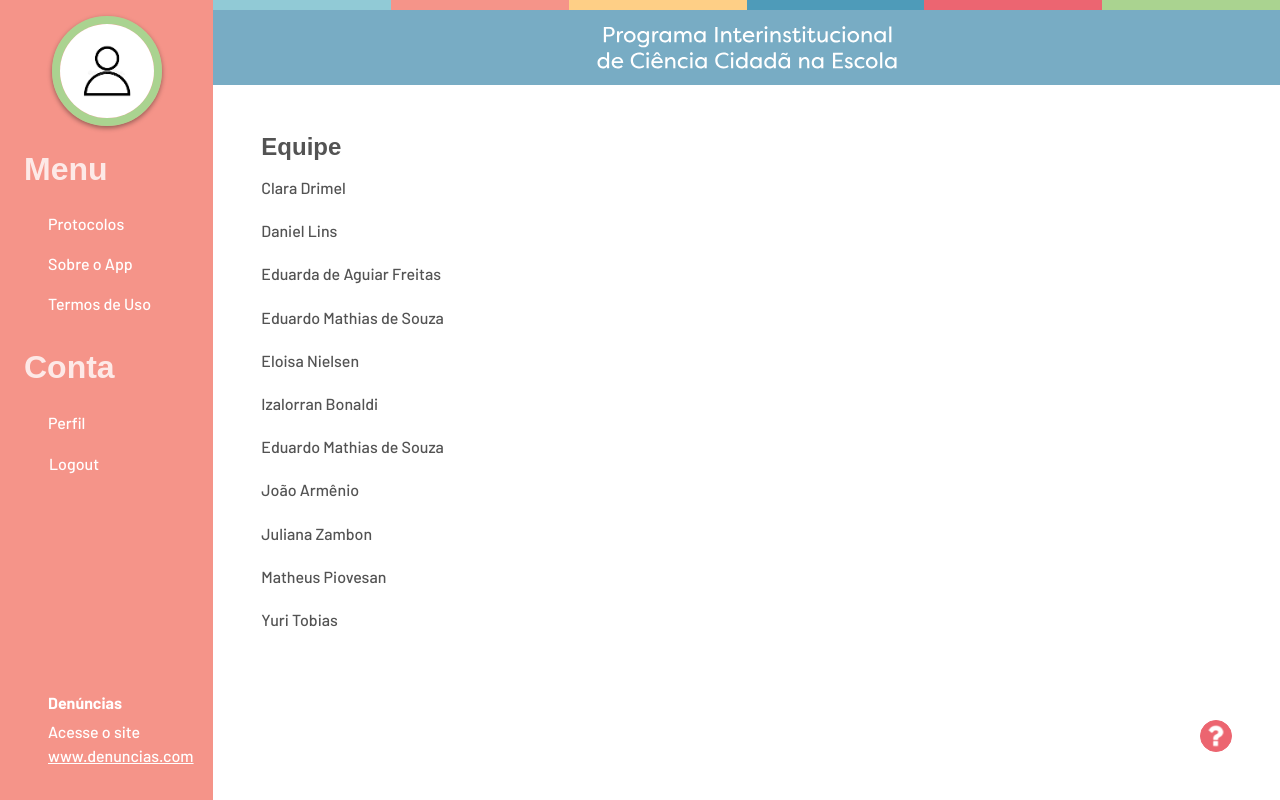
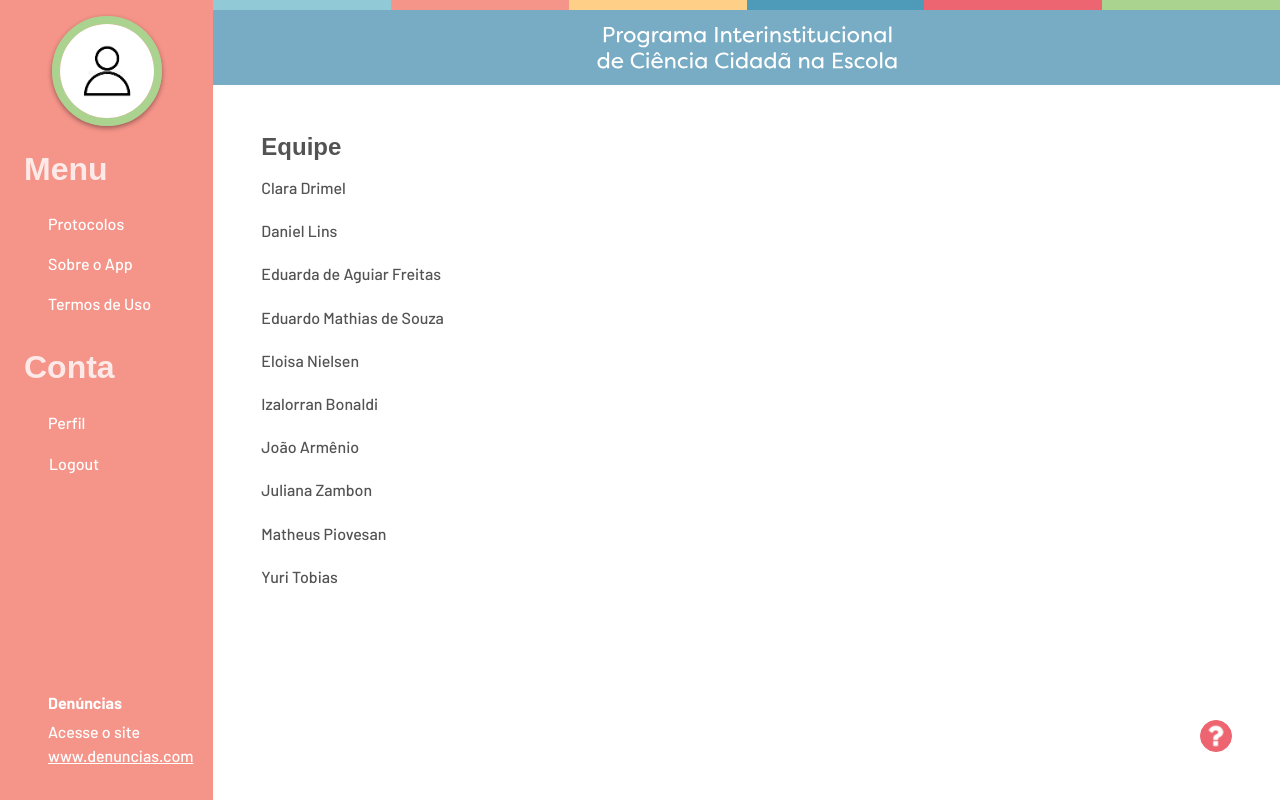
Before and after one commit to VRI-UFPR/CienciaNaEscola, a React (Create React App) app: page /about in a window 1280 px wide. Built offline with nearby package versions, Linux system fonts and the light colour scheme; a web font is replaced by a local one.

Commit message:
DOIS EDUARDOS

```diff
--- a/src/pages/InfosPage.jsx
+++ b/src/pages/InfosPage.jsx
@@ -49,7 +49,6 @@ function InfosPage(props) {
                             <h2 className="color-dark-gray text-justify fw-medium fs-6 pb-4 m-0">{"Eduardo Mathias de Souza"}</h2>
                             <h2 className="color-dark-gray text-justify fw-medium fs-6 pb-4 m-0">{"Eloisa Nielsen"}</h2>
                             <h2 className="color-dark-gray text-justify fw-medium fs-6 pb-4 m-0">{"Izalorran Bonaldi"}</h2>
-                            <h2 className="color-dark-gray text-justify fw-medium fs-6 pb-4 m-0">{"Eduardo Mathias de Souza"}</h2>
                             <h2 className="color-dark-gray text-justify fw-medium fs-6 pb-4 m-0">{"João Armênio"}</h2>
                             <h2 className="color-dark-gray text-justify fw-medium fs-6 pb-4 m-0">{"Juliana Zambon"}</h2>
                             <h2 className="color-dark-gray text-justify fw-medium fs-6 pb-4 m-0">{"Matheus Piovesan"}</h2>
```
